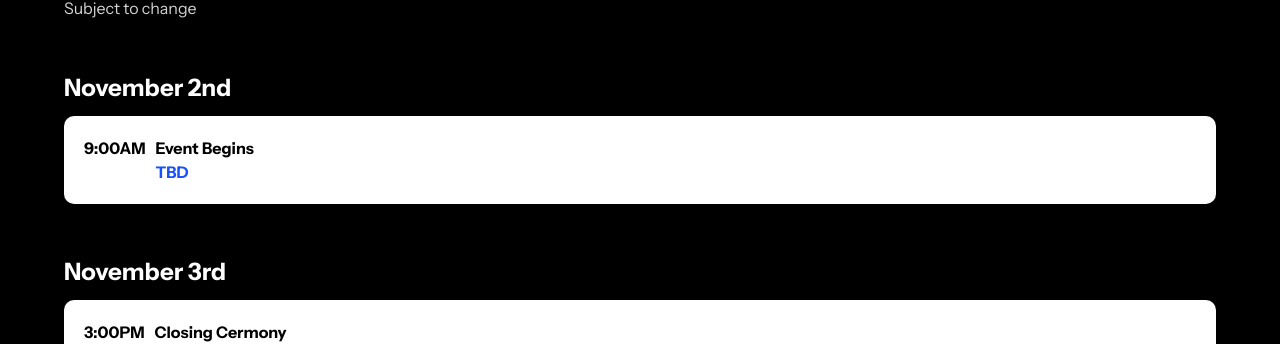
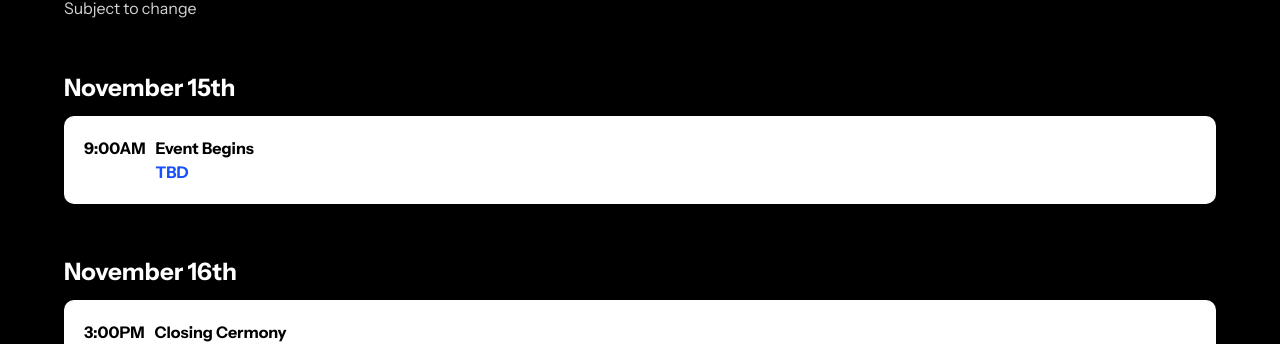
Before and after one commit to vincentcai26/princeton_ibm_qublitz, a Next.js app: page /schedule in a window 1280 px wide. Shown: the part 147-491 px from the top of the page. Built offline with nearby package versions, Linux system fonts and the light colour scheme; no server answers.

Commit message:
update schedule

```diff
--- a/app/schedule/page.tsx
+++ b/app/schedule/page.tsx
@@ -17,9 +17,9 @@ export default function page(){
     return <div id="schedule">
         <h3>Schedule</h3>
         <p>Subject to change</p>
-        <h4>November 2nd</h4>
+        <h4>November 15th</h4>
         {generateSchedule(nov2)}
-        <h4>November 3rd</h4>
+        <h4>November 16th</h4>
         {generateSchedule(nov3)}
     </div>
 }
```
